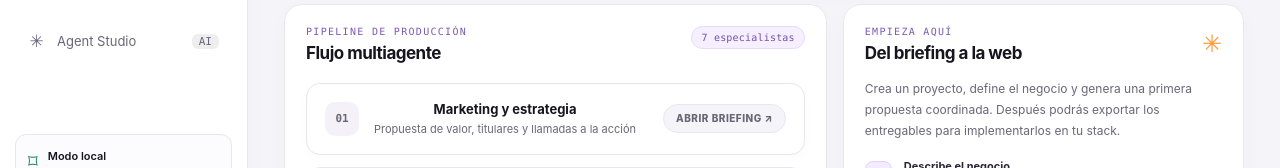
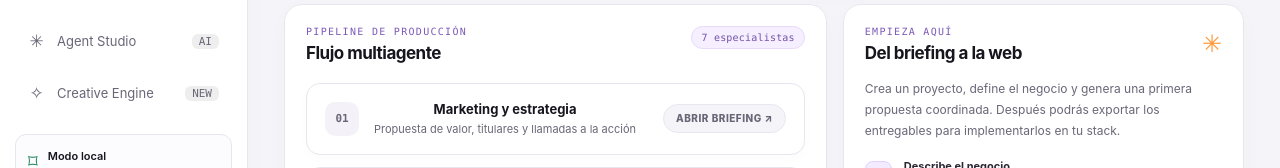
Before and after one commit to papelegruba-ppb/AGENCY-AI-OS, a plain HTML site: page index.html in a window 1280 px wide. Shown: the part 448-616 px from the top of the page. Drawn offline with Linux system fonts and the light colour scheme; no server answers.

Commit message:
Add Creative Engine workspace entry

```diff
--- a/index.html
+++ b/index.html
@@ -30,6 +30,7 @@
         <button class="nav-item" data-view="seo"><span class="nav-icon">⌕</span> Diagnóstico SEO & Performance</button>
         <button class="nav-item" data-view="propuesta-comercial"><span class="nav-icon">⇄</span> Propuesta Comercial</button>
         <button class="nav-item" data-view="agent-studio"><span class="nav-icon">✳</span> Agent Studio <span class="nav-count" style="margin-left:auto">AI</span></button>
+        <button class="nav-item" data-view="creative-engine"><span class="nav-icon">✧</span> Creative Engine <span class="nav-count" style="margin-left:auto">NEW</span></button>
       </nav>
 
       <div class="sidebar-bottom">
@@ -82,6 +83,8 @@
       </section>
 
       <section class="view" id="view-agent-studio"><div class="page-heading compact-heading"><div><p class="eyebrow">CENTRO DE COORDINACIÓN</p><h1>Agent Studio<span class="heading-period">.</span></h1><p class="subheading">Los agentes trabajan sobre el proyecto activo. No necesitas salir de Agency AI OS.</p></div></div><div class="panel" style="padding:8px;overflow:hidden"><iframe id="agent-studio-frame" title="Agent Studio integrado" src="./agent-studio.html?embedded=1" style="display:block;width:100%;height:calc(100vh - 190px);min-height:850px;border:0;border-radius:12px;background:#f6f4f9" loading="lazy"></iframe></div></section>
+
+      <section class="view module-view" id="view-creative-engine"><div class="page-heading compact-heading"><div><p class="eyebrow">CREATIVIDAD Y EXPERIENCIA VISUAL</p><h1>Creative Engine<span class="heading-period">.</span></h1><p class="subheading">Diseña efectos visuales reutilizables, prepara assets de marca y exporta estilos para tus proyectos.</p></div></div><div class="panel module-frame-panel"><iframe class="module-frame" id="frame-creative-engine" title="Creative Engine" src="./creative-engine.html?embedded=1" loading="lazy"></iframe></div></section>
 
       <section class="view module-view" id="view-seo"><div class="page-heading compact-heading"><div><p class="eyebrow">VISIBILIDAD Y RENDIMIENTO</p><h1>Diagnóstico SEO & Performance<span class="heading-period">.</span></h1><p class="subheading">Auditoría técnica de rendimiento y SEO integrada en Agency AI OS.</p></div></div><div class="panel module-frame-panel"><iframe class="module-frame" id="frame-seo" title="SEO & Performance" src="./seo.html?embedded=1" loading="lazy"></iframe></div></section>
 
```
